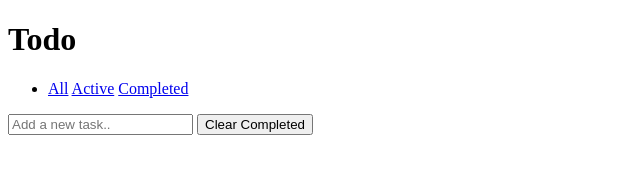
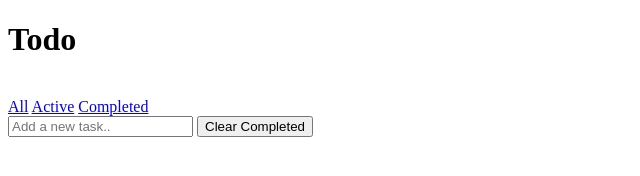
Before and after one commit to haakensonb/todo_app, a plain HTML site: page index.html in a window 1280 px wide. Shown: the whole page, without its empty margins (0-640 px from the left). Drawn offline with Linux system fonts and the light colour scheme.

Commit message:
Added filter class

```diff
--- a/style.css
+++ b/style.css
@@ -12,3 +12,6 @@
 .task:hover .close{
     visibility: visible;
 }
+.filters {
+  display: inline;
+}
```
